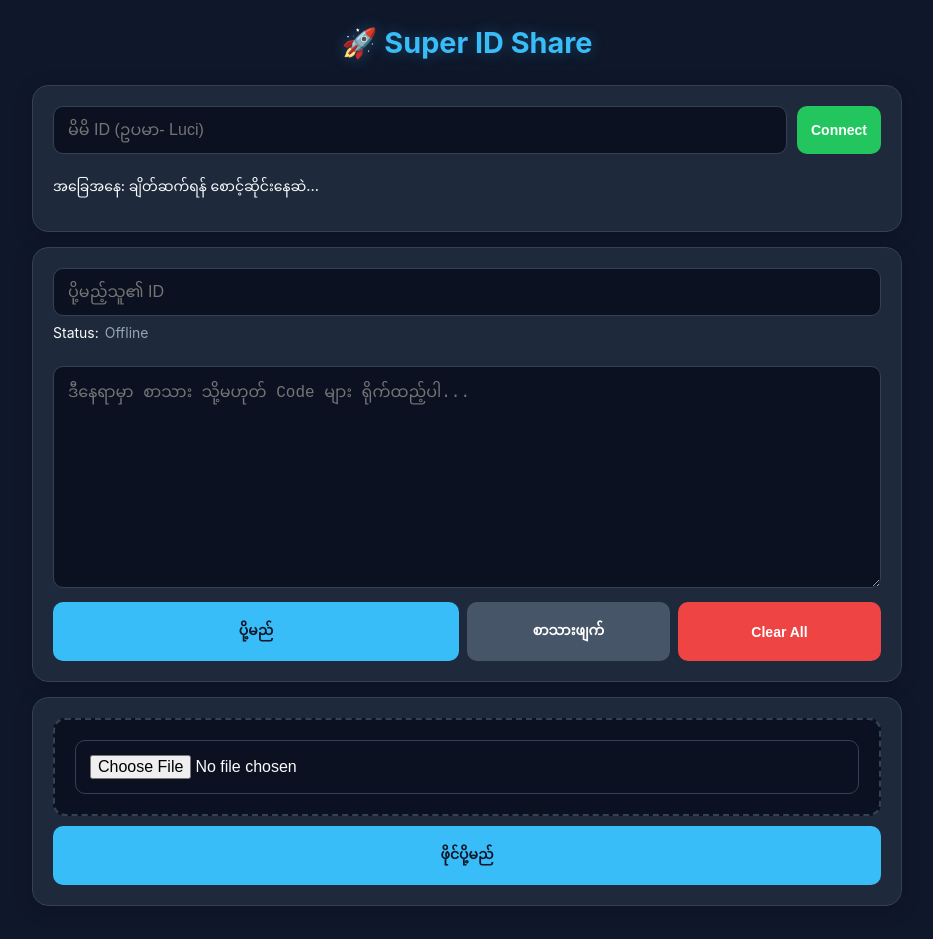
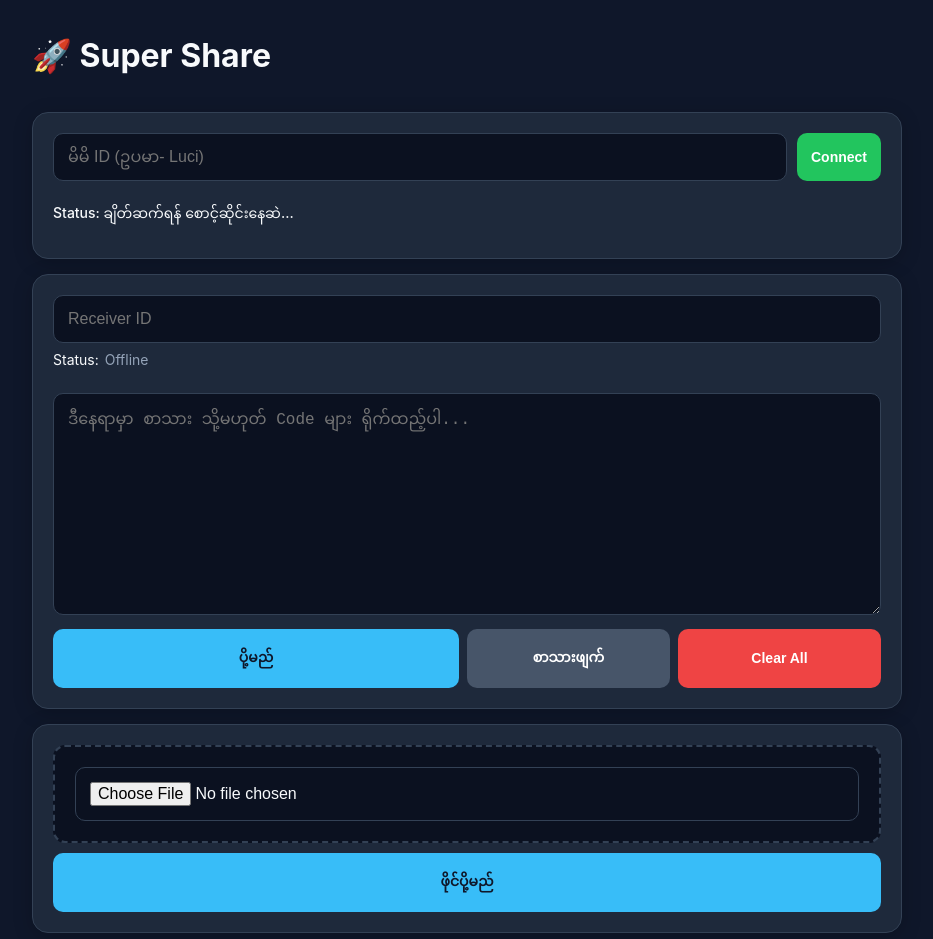
Before and after one commit to lmppz/share-me, a plain HTML site: page index.html in a window 1280 px wide. Shown: the whole page, without its empty margins (173-1106 px from the left). Drawn offline with Linux system fonts and the light colour scheme.

Commit message:
Update index.html

```diff
--- a/index.html
+++ b/index.html
@@ -3,24 +3,26 @@
 <head>
   <meta charset="UTF-8">
   <meta name="viewport" content="width=device-width, initial-scale=1.0, maximum-scale=1.0, user-scalable=no">
-  <title>Super ID Share v4</title>
+  <title>Super Share</title>
   <link rel="stylesheet" href="style.css">
 </head>
 <body>
   <div class="container">
-    <h1 class="animate-glow">🚀 Super ID Share</h1>
+    <h1 class="main-title">
+        <span class="rocket-icon">🚀</span> Super Share
+    </h1>
 
     <section class="card">
       <div class="input-group">
         <input type="text" id="usernameInput" placeholder="မိမိ ID (ဥပမာ- Luci)">
         <button id="connectBtn" class="btn-success">Connect</button>
       </div>
-      <div id="status" class="status-bar">အခြေအနေ: ချိတ်ဆက်ရန် စောင့်ဆိုင်းနေဆဲ...</div>
+      <div id="status" class="status-bar">Status: ချိတ်ဆက်ရန် စောင့်ဆိုင်းနေဆဲ...</div>
     </section>
 
     <section class="card">
       <div class="target-box">
-        <input type="text" id="targetIdInput" placeholder="ပို့မည့်သူ၏ ID">
+        <input type="text" id="targetIdInput" placeholder="Receiver ID">
         <div id="statusIndicator">
           Status: <span id="targetStatus" class="offline">Offline</span>
         </div>
```
